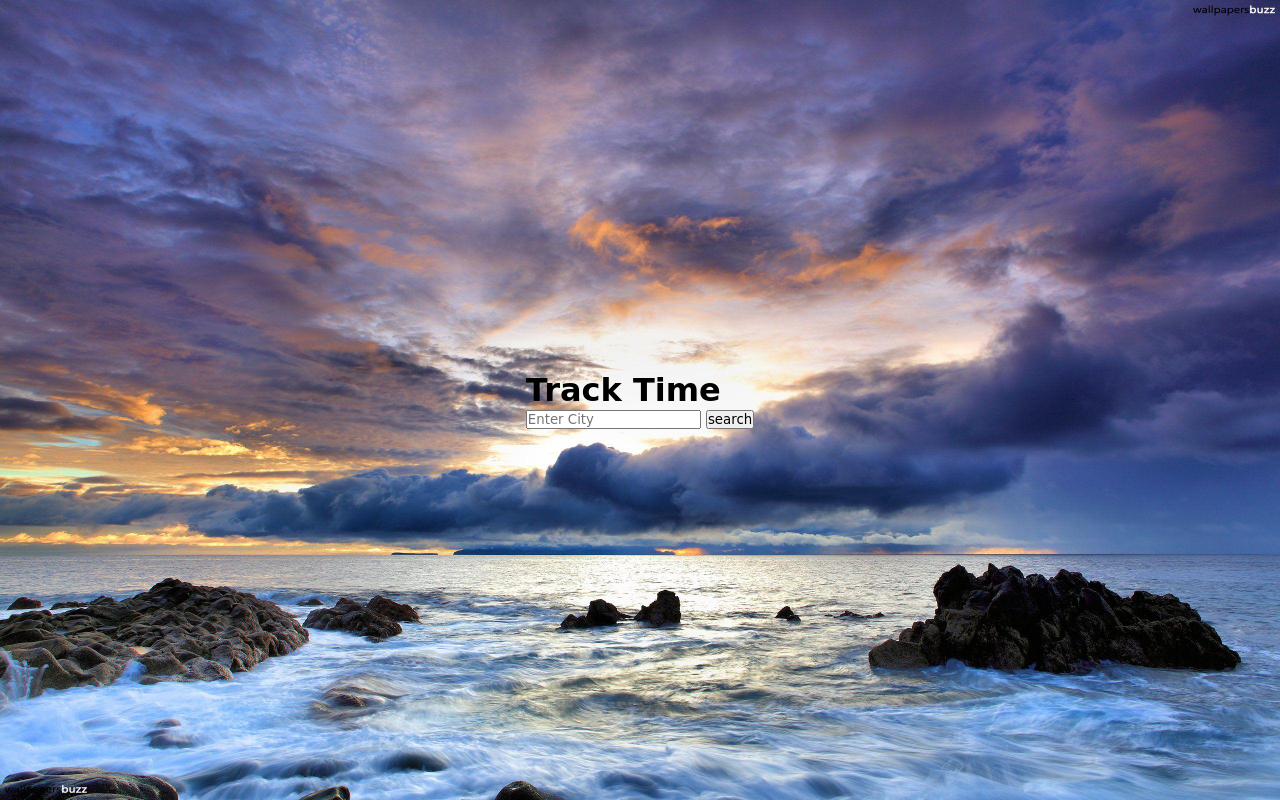
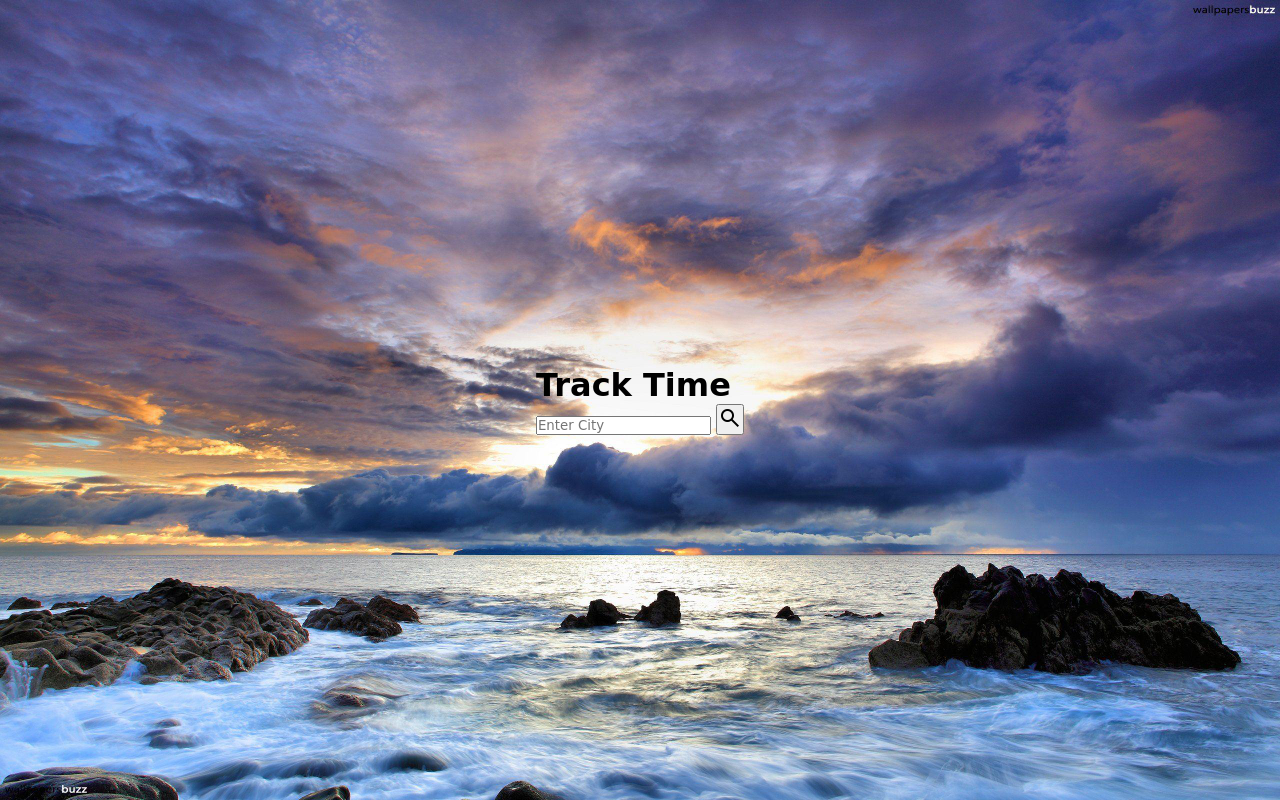
Before and after one commit to UnnitaYaduvanshi/world-clock, a plain HTML site: page index.html in a window 1280 px wide. Drawn offline with nearby package versions, Linux system fonts and the light colour scheme.

Commit message:
diverged code

```diff
--- a/index.html
+++ b/index.html
@@ -2,6 +2,13 @@
 <html lang="en">
 <head>
     <meta charset="UTF-8">
+
+    <!-- imported google-features -->
+    <link rel="stylesheet" href="https://fonts.googleapis.com/css2?family=Material+Symbols+Outlined:opsz,wght,FILL,GRAD@20..48,100..700,0..1,-50..200&icon_names=search" />
+
+    <link rel="stylesheet" href="https://fonts.googleapis.com/icon?family=Material+Icons">
+
+
     <link rel="stylesheet" href="style.css">
     <meta name="viewport" content="width=device-width, initial-scale=1.0">
     <title>world clock</title>
```
